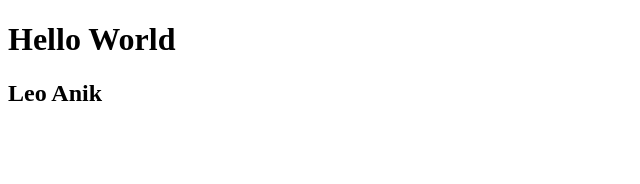
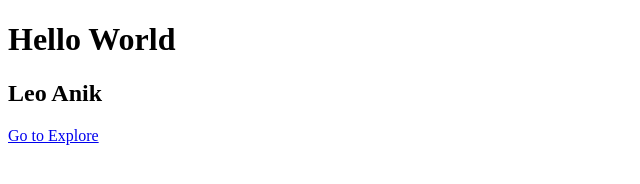
Before and after one commit to anik98285/My-2nd-web, a plain HTML site: page index.html in a window 1280 px wide. Shown: the whole page, without its empty margins (0-640 px from the left). Drawn offline with Linux system fonts and the light colour scheme.

Commit message:
added a anchor

```diff
--- a/index.html
+++ b/index.html
@@ -8,5 +8,6 @@
 <body>
     <h1>Hello World</h1>
     <h2>Leo Anik </h2>
+    <a href="https://www.youtube.com/">Go to Explore</a>
 </body>
 </html>
```
